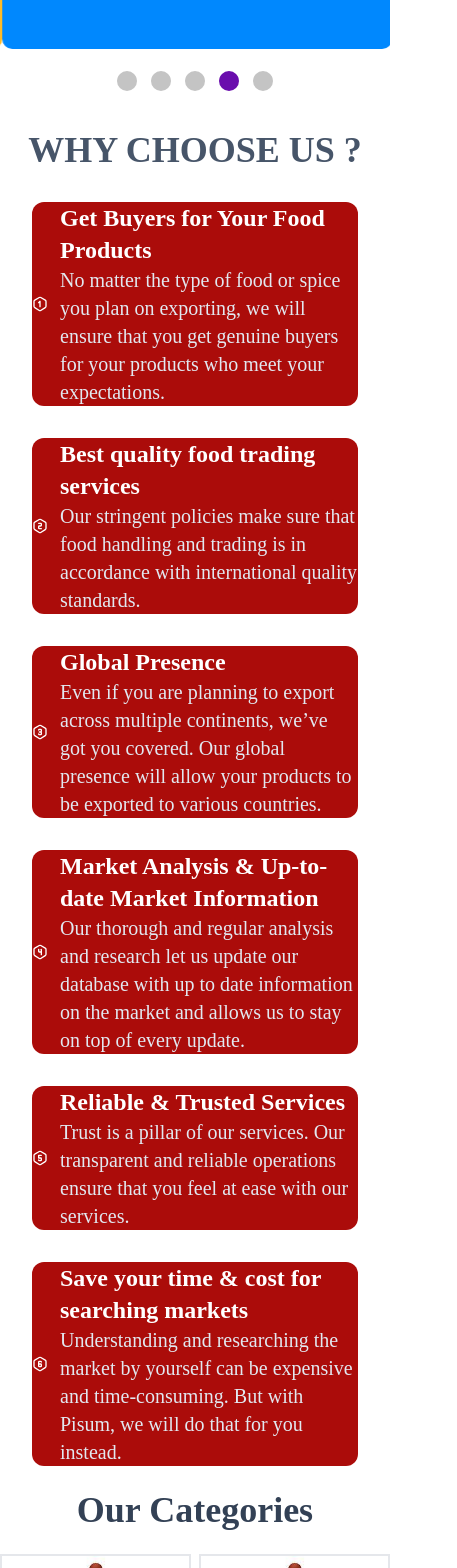
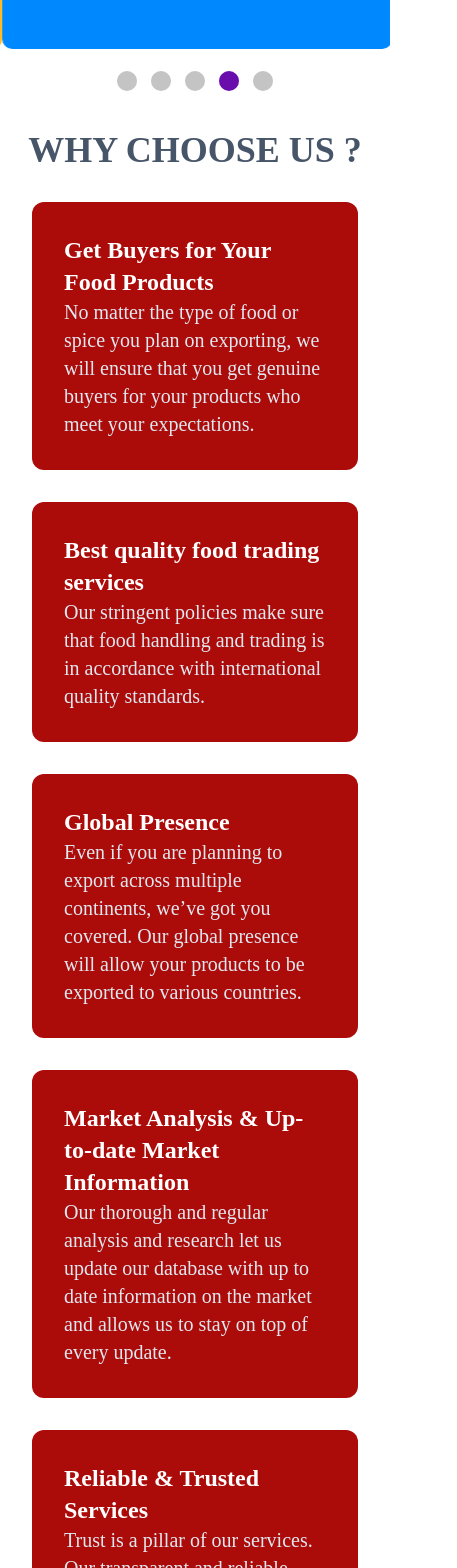
Before and after one commit to dhruvchandak30/catalog, a React (Create React App) app: page / in a window 390 px wide. Shown: the part 432-2000 px from the top of the page, 457 px wide, since content can reach past the window. Built offline with nearby package versions, Linux system fonts and the light colour scheme.

Commit message:
Fixed Erros

```diff
--- a/src/components/Categories.jsx
+++ b/src/components/Categories.jsx
@@ -7,7 +7,7 @@ const Categories = () => {
     <div>
       {Object.entries(data).map(([category, items]) => (
         <div key={category} className="border-2 my-4 ">
-          <h2 className="text-red-700">{category}</h2>
+          <h2 className="text-red-700 text-3xl font-bold">{category}</h2>
           <div className="">
             <ProductsPage category={category} key={category} items={items} />
           </div>
--- a/src/components/Image.css
+++ b/src/components/Image.css
@@ -4,8 +4,6 @@ body {
 .MainContainer::-webkit-scrollbar {
   display: none;
 }
-
-/* Hide scrollbar for IE, Edge and Firefox */
 .MainContainer {
   -ms-overflow-style: none; /* IE and Edge */
   scrollbar-width: none; /* Firefox */
@@ -22,7 +20,7 @@ ul.images {
 
 ul.images > li {
   position: relative;
-  padding-top: 66%;
+  padding-top: 106%;
 }
 
 ul.images > li img {
--- a/src/components/Image.jsx
+++ b/src/components/Image.jsx
@@ -10,7 +10,7 @@ const ImageComp = ({ link, text }) => {
       <ImageGroup>
         <ul className="images">
           <li>
-            <Image src={link} alt="mountains" />
+            <Image src={link} alt={text} />
           </li>
         </ul>
       </ImageGroup>
--- a/src/components/IndividualProductPage.jsx
+++ b/src/components/IndividualProductPage.jsx
@@ -11,6 +11,7 @@ const IndividualProductPage = () => {
 
   return (
     <div className="text-black grid grid-cols-1 sm:grid-cols-2 md:grid-cols-3 lg:grid-cols-4 gap-4">
+    <div className="text-red-700 text-3xl font-bold">{category}</div>
       {categoryItems.map((item) => (
         <div key={item.id}>
           <ItemsPage data={item} />
--- a/src/components/Landing/ChooseUs.jsx
+++ b/src/components/Landing/ChooseUs.jsx
@@ -39,55 +39,37 @@ const ChooseUs = () => {
         WHY CHOOSE US ?
       </div>
       <div class="grid grid-cols-1 sm:grid-cols-2 gap-8 mx-8">
-        <div class="flex flex-row lg:p-4 gap-3 rounded-xl bg-[#AB0C0A] text-left items-center">
-          <div class="">
-            <TbHexagonNumber1 />
-          </div>
+        <div class="flex flex-row lg:p-4 gap-3 rounded-xl bg-[#AB0C0A] text-left items-center p-8">
           <div>
             <div className="text-2xl font-semibold ">{Data[0].title}</div>
             <div className="text-xl text-slate-200">{Data[0].desc}</div>
           </div>
         </div>
-        <div class="flex flex-row lg:p-4 gap-3 rounded-xl bg-[#AB0C0A] text-left items-center">
-          <div>
-            <TbHexagonNumber2 />
-          </div>
+        <div class="flex flex-row lg:p-4 gap-3 rounded-xl bg-[#AB0C0A] text-left items-center p-8">
           <div>
             <div className="text-2xl font-semibold ">{Data[1].title}</div>
             <div className="text-xl text-slate-200">{Data[1].desc}</div>
           </div>
         </div>
-        <div class="flex flex-row lg:p-4 gap-3 rounded-xl bg-[#AB0C0A] text-left items-center">
-          <div>
-            <TbHexagonNumber3 />
-          </div>
+        <div class="flex flex-row lg:p-4 gap-3 rounded-xl bg-[#AB0C0A] text-left items-center p-8">
           <div>
             <div className="text-2xl font-semibold ">{Data[2].title}</div>
             <div className="text-xl text-slate-200">{Data[2].desc}</div>
           </div>
         </div>
-        <div class="flex flex-row lg:p-4 gap-3 rounded-xl bg-[#AB0C0A] text-left items-center">
-          <div>
-            <TbHexagonNumber4 />
-          </div>
+        <div class="flex flex-row lg:p-4 gap-3 rounded-xl bg-[#AB0C0A] text-left items-center p-8">
           <div>
             <div className="text-2xl font-semibold ">{Data[3].title}</div>
             <div className="text-xl text-slate-200">{Data[3].desc}</div>
           </div>
         </div>
-        <div class="flex flex-row lg:p-4 gap-3 rounded-xl bg-[#AB0C0A] text-left items-center">
-          <div>
-            <TbHexagonNumber5 />
-          </div>
+        <div class="flex flex-row lg:p-4 gap-3 rounded-xl bg-[#AB0C0A] text-left items-center p-8">
           <div>
             <div className="text-2xl font-semibold ">{Data[4].title}</div>
             <div className="text-xl text-slate-200">{Data[4].desc}</div>
           </div>
         </div>
-        <div class="flex flex-row lg:p-4 gap-3 rounded-xl bg-[#AB0C0A] text-left items-center">
-          <div>
-            <TbHexagonNumber6 />
-          </div>
+        <div class="flex flex-row lg:p-4 gap-3 rounded-xl bg-[#AB0C0A] text-left items-center p-8">
           <div>
             <div className="text-2xl font-semibold ">{Data[5].title}</div>
             <div className="text-xl text-slate-200">{Data[5].desc}</div>
--- a/src/components/Landing/Element.jsx
+++ b/src/components/Landing/Element.jsx
@@ -7,7 +7,7 @@ const Element = () => {
       <div className="text-5xl font-semibold ">
         Utensils Sorted According Material
       </div>
-      <div className="flex flex-col gap-8 mx-4">
+      <div className="flex flex-col gap-8">
         <div>
           <div className="text-3xl font-bold text-red-500">Brass</div>
           <Metal element="Brass" />
--- a/src/components/Landing/Metal.jsx
+++ b/src/components/Landing/Metal.jsx
@@ -18,15 +18,17 @@ const BrassItems = ({ element }) => {
   };
 
   return (
-    <div className="flex flex-row">
-      {firstItems.map((item, index) => (
-        <div key={item.id} className="w-full sm:w-1/2 md:w-1/5 px-2 mb-4">
-          <ItemsPage data={item} />
-        </div>
-      ))}
+    <div className="flex lg:flex-row flex-col ">
+      <div className="flex flex-row w-full justify-evenly">
+        {firstItems.map((item, index) => (
+          <div key={item.id} className="">
+            <ItemsPage data={item} />
+          </div>
+        ))}
+      </div>
       <div
         onClick={redirectPageHandler}
-        className="text-red-700 border-2 border-black flex font-bold cursor-pointer items-center justify-center"
+        className="text-red-700 border-2 border-black flex font-bold cursor-pointer items-center justify-center mt-6 px-2 rounded-xl"
       >
         See More
       </div>
--- a/src/components/Navbar/Navbar.jsx
+++ b/src/components/Navbar/Navbar.jsx
@@ -1,4 +1,4 @@
-import React from "react";
+import React, { useState } from "react";
 import "./Navbar.css";
 import { FaBars } from "react-icons/fa";
 import { Link } from "react-router-dom";
@@ -6,25 +6,41 @@ import { useNavigate } from "react-router-dom";
 
 const Navbar = () => {
   const navigate = useNavigate();
+  const [isChecked, setIsChecked] = useState(false);
+
   const HomeNavigateHandler = () => {
     navigate("/");
+    setIsChecked(false);
   };
   const ContactNavigateHandler = () => {
     navigate("/contact");
+    setIsChecked(false);
   };
   const AboutNavigateHandler = () => {
     navigate("/about");
+    setIsChecked(false);
   };
   const CategoryNavigateHandler = () => {
     navigate("/categories");
+    setIsChecked(false);
   };
+
+  const handleInputChange = () => {
+    setIsChecked(!isChecked);
+  };
+
   return (
     <div>
       <nav>
-        <label for="check" id="checkbtn" className="-mt-0">
+        <label htmlFor="check" id="checkbtn" className="-mt-0">
           <FaBars />
         </label>
-        <input type="checkbox" id="check"></input>
+        <input
+          type="checkbox"
+          id="check"
+          checked={isChecked}
+          onChange={handleInputChange}
+        />
         <div className="NavbarUl flex lg:flex-row flex-col lg:justify-between items-center lg:mx-8 align-middle md:text-left">
           <label
             className="text-[#B01C1A] font-bold text-3xl flex pt-3 items-center justify-center cursor-pointer"
--- a/src/components/Products/ProductsPage.jsx
+++ b/src/components/Products/ProductsPage.jsx
@@ -12,16 +12,17 @@ const ProductsPage = ({ items, category }) => {
   };
 
   return (
-    <div className="flex flex-row">
-      {firstItems.map((item) => (
-        <div key={item.id} className=" ">
-          <ItemsPage data={item} />
-        </div>
-      ))}
-
+    <div className="flex lg:flex-row flex-col">
+      <div className="flex flex-row ">
+        {firstItems.map((item, index) => (
+          <div key={item.id} className="">
+            <ItemsPage data={item} />
+          </div>
+        ))}
+      </div>
       <div
         onClick={redirectPageHandler}
-        className="text-red-700 border-2 border-black flex font-bold cursor-pointer items-center justify-center"
+        className="text-red-700 border-2 border-black flex font-bold cursor-pointer items-center justify-center mt-6 px-2 rounded-xl"
       >
         See More
       </div>
```
